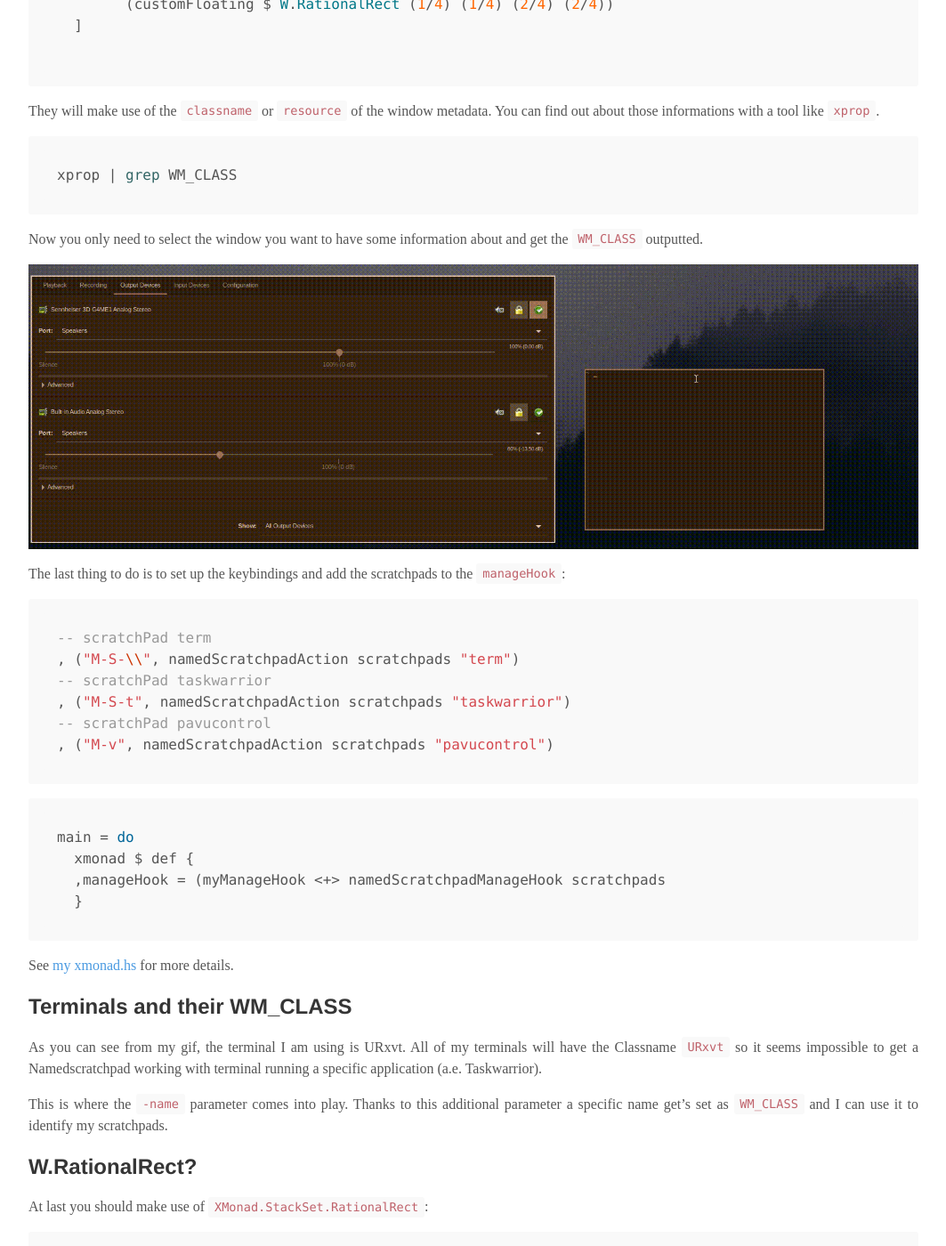
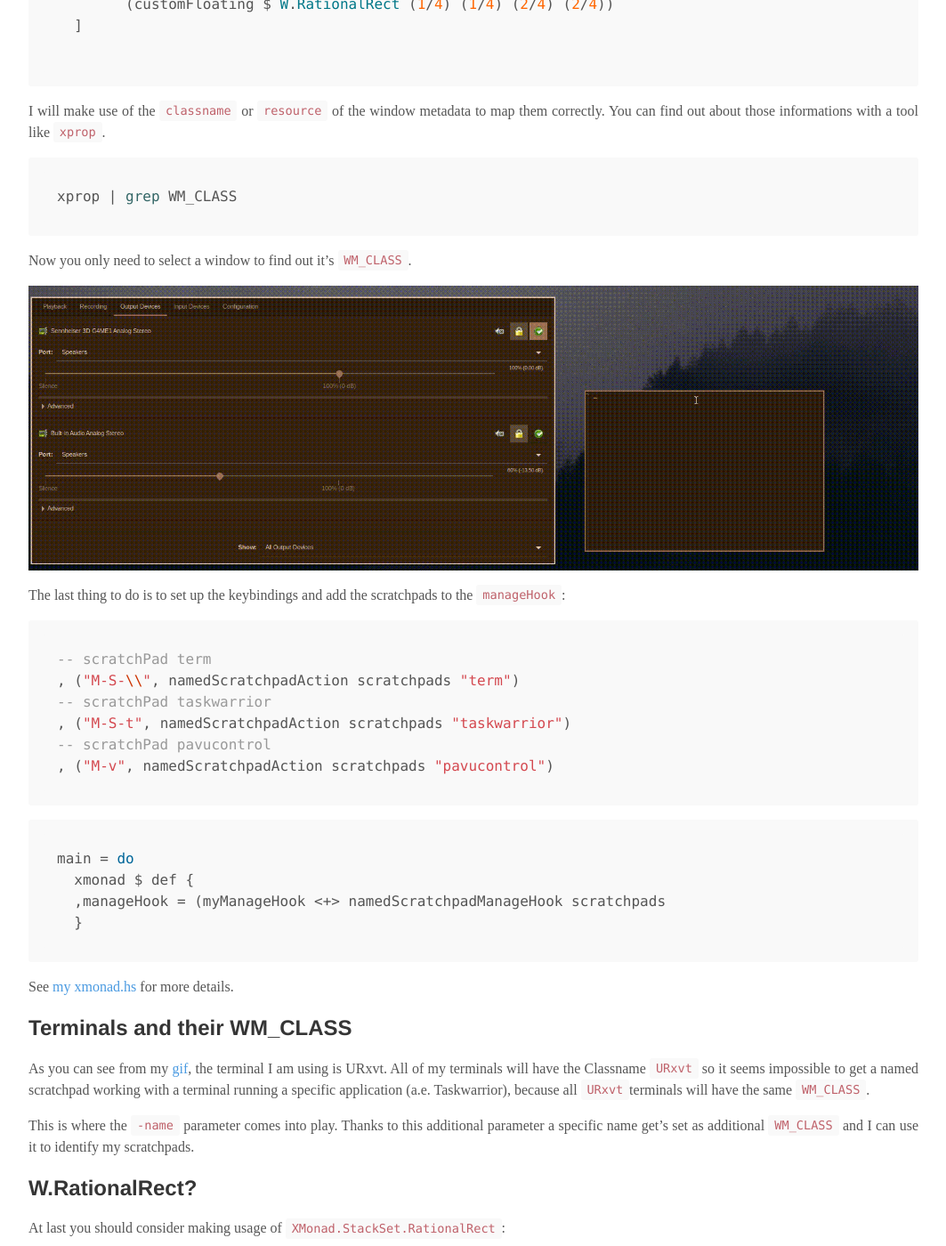
Before and after one commit to eyenx/blog, a Jekyll site: the page built from src/_posts/2020-05-02-using-named-scratchpads-with-xmonad.md, in a window 1280 px wide and 1400 px high, scrolled down 1063 px. Shown: the whole window at 89% size, without its empty margins (108-1171 px from the left). Built offline with Jekyll 4.4.1, drawn with Linux system fonts in a browser that asks for light colours; comment, search, counter and statistics services are not loaded; some of the changed text lies outside the part shown.

Commit message:
some corrections

````diff
--- a/src/_posts/2020-05-02-using-named-scratchpads-with-xmonad.md
+++ b/src/_posts/2020-05-02-using-named-scratchpads-with-xmonad.md
@@ -19,7 +19,7 @@ First of all, import the package in your `xmonad.hs`
 import XMonad.Util.NamedScratchpad
 ```
 
-Now we just need to write following code block to configure some scratchpads, as an example, I'll set up 3 different scratchpads.
+Now we just need to write following code block to configure some scratchpads. As an example, I'll set up 3 different scratchpads.
 
 * taskwarrior
 * simple terminal
@@ -42,13 +42,13 @@ scratchpads = [
 
 ```
 
-They will make use of the `classname` or `resource` of the window metadata. You can find out about those informations with a tool like [`xprop`](https://linux.die.net/man/1/xprop).
+I will make use of the `classname` or `resource` of the window metadata to map them correctly. You can find out about those informations with a tool like [`xprop`](https://linux.die.net/man/1/xprop).
 
 ```bash
 xprop | grep WM_CLASS
 ```
 
-Now you only need to select the window you want to have some information about and get the `WM_CLASS` outputted.
+Now you only need to select a window to find out it's `WM_CLASS`.
 
 ![xprop](/img/p/20200502_1.gif)
 
@@ -76,13 +76,13 @@ See [my xmonad.hs](https://github.com/eyenx/dotfiles/blob/master/.xmonad/xmonad.
 
 ## Terminals and their WM_CLASS
 
-As you can see from my gif, the terminal I am using is URxvt. All of my terminals will have the Classname `URxvt` so it seems impossible to get a Namedscratchpad working with terminal running a specific application (a.e. Taskwarrior).
+As you can see from my [gif](/img/p/20200502_1.gif), the terminal I am using is URxvt. All of my terminals will have the Classname `URxvt` so it seems impossible to get a named scratchpad working with a terminal running a specific application (a.e. Taskwarrior), because all `URxvt`terminals will have the same `WM_CLASS`.
 
-This is where the `-name` parameter comes into play. Thanks to this additional parameter a specific name get's set as `WM_CLASS` and I can use it to identify my scratchpads.
+This is where the `-name` parameter comes into play. Thanks to this additional parameter a specific name get's set as additional `WM_CLASS` and I can use it to identify my scratchpads.
 
 ## W.RationalRect?
 
-At last you should make use of `XMonad.StackSet.RationalRect`:
+At last you should consider making usage of `XMonad.StackSet.RationalRect`:
 
 ```haskell
 import XMonad.StackSet as W
````
Also changed, not shown: other parts of src/_posts/2020-05-02-using-named-scratchpads-with-xmonad.md (+1 -1 lines).
